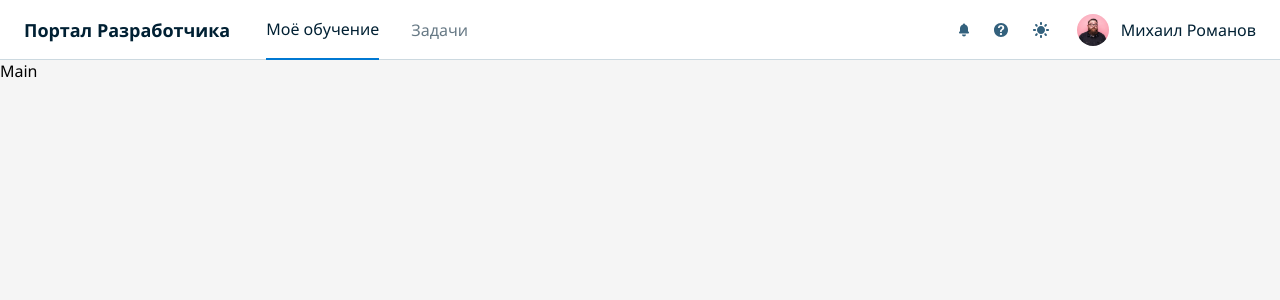
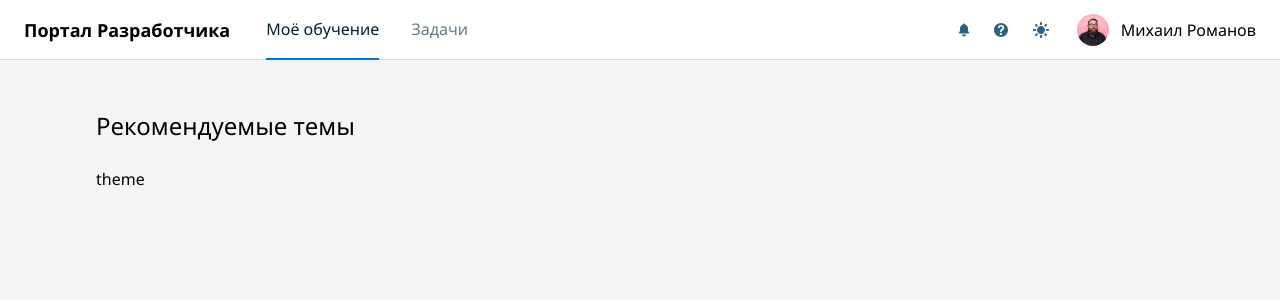
Before and after one commit to ssssed/developer-portal, a React (Vite) app: page / in a window 1280 px wide. Shown: the top 300 px of the page. Built offline with nearby package versions, Linux system fonts and the light colour scheme.

Commit message:
feat: add variable color

```diff
--- a/src/App.scss
+++ /dev/null
@@ -1,13 +0,0 @@
-body {
-  background-color: #f5f5f5;
-  font-family: "Segoe UI", Arial, Helvetica, sans-serif;
-}
-
-a {
-  text-decoration: none;
-}
-
-button,
-a {
-  cursor: pointer;
-}
--- a/src/App.tsx
+++ /dev/null
@@ -1,12 +0,0 @@
-import Header from "./components/Header/Header";
-import "./App.scss";
-
-function App() {
-  return (
-    <div>
-      <Header />
-    </div>
-  );
-}
-
-export default App;
--- a/src/components/Header/Header.scss
+++ b/src/components/Header/Header.scss
@@ -1,17 +1,18 @@
+@import "../../utils/variable.scss";
+
 .header {
-  background-color: #ffffff;
+  background-color: $bg-default;
   display: flex;
   align-items: center;
   padding: 18px 24px;
   height: 60px;
   width: 100%;
-  border-bottom: 1px solid rgba(0, 65, 102, 0.2);
+  border-bottom: 1px solid $bg-border;
 
   &__title {
     font-weight: 700;
     font-size: 18px;
     line-height: 24px;
-    color: #002033;
     user-select: none;
   }
 
@@ -21,10 +22,12 @@
     align-items: center;
     gap: 32px;
     user-select: none;
+    line-height: 58px;
 
     &-link {
+      height: 60px;
       font-size: 16px;
-      color: rgba(0, 32, 51, 0.6);
+      color: $typo-secondary;
     }
   }
 
@@ -53,14 +56,12 @@
 
     &-name {
       font-size: 16px;
-      color: #002033;
       line-height: 100%;
     }
   }
 }
 
 .active {
-  line-height: 58px;
-  color: #002033;
-  border-bottom: 2px solid #0078d2;
+  color: $typo-primary;
+  border-bottom: 2px solid $typo-link;
 }
--- a/src/index.css
+++ /dev/null
@@ -1,5 +0,0 @@
-* {
-  padding: 0;
-  margin: 0;
-  box-sizing: border-box;
-}
--- /dev/null
+++ b/src/index.scss
@@ -0,0 +1,22 @@
+@import "./utils/variable.scss";
+
+* {
+  padding: 0;
+  margin: 0;
+  box-sizing: border-box;
+}
+
+body {
+  background-color: $main-background;
+  font-weight: 400;
+  font-family: "Segoe UI", Arial, Helvetica, sans-serif;
+}
+
+a {
+  text-decoration: none;
+}
+
+button,
+a {
+  cursor: pointer;
+}
--- a/src/main.tsx
+++ b/src/main.tsx
@@ -1,14 +1,11 @@
 import React from "react";
 import ReactDOM from "react-dom/client";
 import { RouterProvider } from "react-router-dom";
-import App from "./App";
-import "./index.css";
+import "./index.scss";
 import router from "./routes";
 
 ReactDOM.createRoot(document.getElementById("root") as HTMLElement).render(
   <React.StrictMode>
-    <RouterProvider router={router}>
-      <App />
-    </RouterProvider>
+    <RouterProvider router={router} />
   </React.StrictMode>
 );
--- /dev/null
+++ b/src/pages/MainPage/Main.scss
@@ -0,0 +1,15 @@
+@import "../../utils/variable.scss";
+
+.main {
+  height: calc(100vh - 60px);
+  max-width: 1440px;
+  margin: 0 auto;
+  padding: 48px 96px;
+
+  &__title {
+    font-weight: 400;
+    font-size: 24px;
+    line-height: 150%;
+    padding-bottom: 24px;
+  }
+}
--- a/src/pages/MainPage/Main.tsx
+++ b/src/pages/MainPage/Main.tsx
@@ -1,7 +1,14 @@
 import React from "react";
+import "./Main.scss";
 
 const Main = () => {
-  return <div>Main</div>;
+  return (
+    <main className="main">
+      <h2 className="main__title">Рекомендуемые темы</h2>
+
+      <div className="recomended-theme">theme</div>
+    </main>
+  );
 };
 
 export default Main;
--- /dev/null
+++ b/src/utils/variable.scss
@@ -0,0 +1,12 @@
+$bg-success: #24c38e;
+$bg-default: #ffffff;
+$typo-primary: #002033;
+$main-background: #f5f5f5;
+$bg-stripe: rgba(0, 32, 51, 0.05);
+$control-ghost-typo: rgba(0, 57, 92, 0.8);
+$control-secondary-typo: #0078d2;
+$control-primary-typo: #ffffff;
+$typo-secondary: rgba(0, 32, 51, 0.6);
+$control-default-typo: #002033;
+$typo-link: #0078d2;
+$bg-border: rgba(0, 65, 102, 0.2);
```
